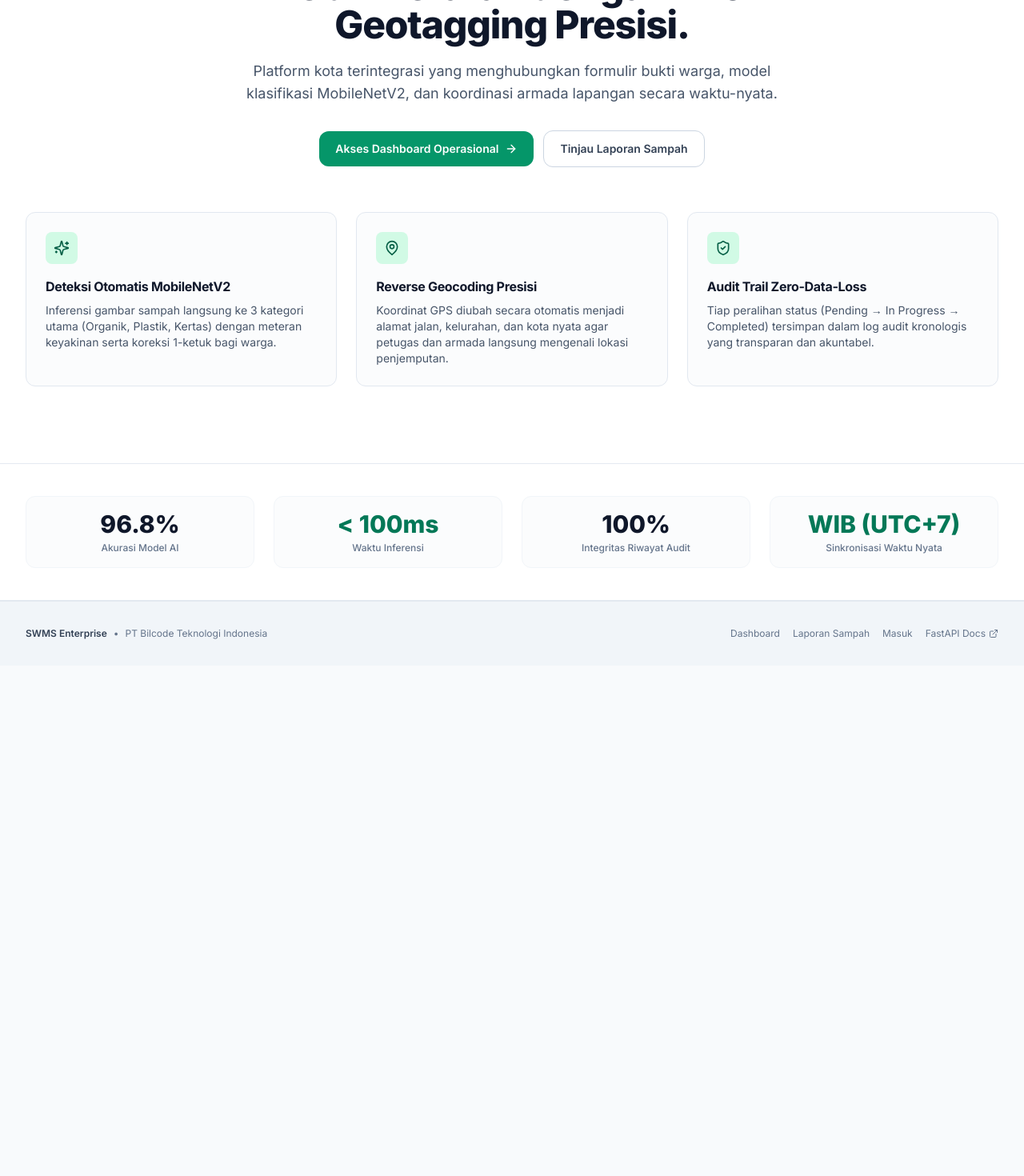
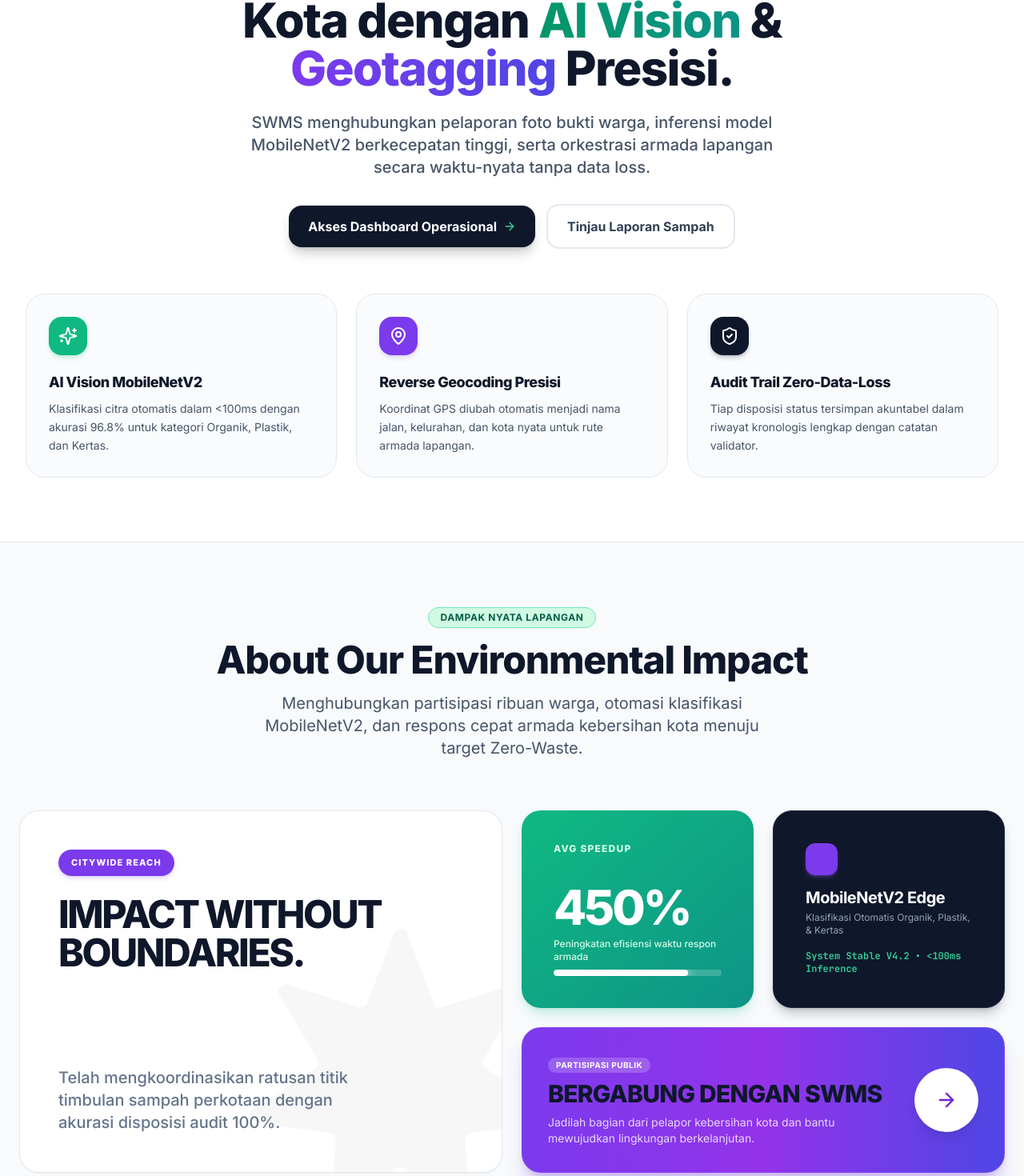
Before and after one commit to Rangga11268/smart-waste-management-system, a Next.js app in the folder web/: page / in a window 1280 px wide. Shown: the part 280-1750 px from the top of the page at 80% size. Before the commit the page ends 1112 px from the top, so only its background shows below. Built offline with nearby package versions, Linux system fonts and the light colour scheme.

Commit message:
feat(web): integrate shadcn card & about-bento showcase into landing page with harmonized hero styles

```diff
--- a/web/src/app/page.tsx
+++ b/web/src/app/page.tsx
@@ -16,6 +16,7 @@ import {
   ExternalLink,
 } from 'lucide-react';
 import Logo from '@/components/Logo';
+import AboutBento from '@/components/ui/about-bento';
 
 export default function LandingPage() {
   const [isAuthenticated, setIsAuthenticated] = useState<boolean>(false);
@@ -80,133 +81,137 @@ export default function LandingPage() {
         </div>
       </header>
 
-      {/* Hero Section */}
-      <section className="relative pt-12 pb-16 lg:pt-20 lg:pb-24 border-b border-slate-200/90 bg-white">
-        <div className="max-w-7xl mx-auto px-4 sm:px-6 lg:px-8">
-          <div className="text-center max-w-3xl mx-auto space-y-5">
-            <div className="inline-flex items-center gap-2 rounded-full border border-emerald-200 bg-emerald-50 px-3.5 py-1 text-xs font-semibold text-emerald-800">
-              <Sparkles className="h-3.5 w-3.5 text-emerald-600" />
-              <span>Smart Waste Management System (SWMS)</span>
+      {/* Hero Section (Connected to Bento Style: Bold, High-Contrast & Modern) */}
+      <section className="relative pt-16 pb-16 lg:pt-24 lg:pb-20 border-b border-slate-200 bg-white overflow-hidden">
+        <div className="max-w-7xl mx-auto px-4 sm:px-6 lg:px-8 relative z-10">
+          <div className="text-center max-w-3xl mx-auto space-y-6">
+            {/* Pill Eyebrow */}
+            <div className="inline-flex items-center gap-2 rounded-full border border-violet-200 bg-violet-50 px-4 py-1.5 text-xs font-bold uppercase tracking-wider text-violet-700 shadow-xs">
+              <Sparkles className="h-3.5 w-3.5 text-violet-600" />
+              <span>Smart Waste Management Platform</span>
             </div>
 
-            <h1 className="text-3xl sm:text-4xl lg:text-5xl font-extrabold tracking-tight text-slate-900 leading-tight">
-              Pengelolaan Sampah Perkotaan Lebih Terarah dengan AI & Geotagging Presisi.
+            {/* Hero Main Heading */}
+            <h1 className="text-4xl sm:text-5xl lg:text-6xl font-black tracking-tight text-slate-900 leading-[1.1]">
+              Akselerasi Keberlanjutan Kota dengan <span className="bg-gradient-to-r from-emerald-600 to-teal-600 bg-clip-text text-transparent">AI Vision</span> & <span className="bg-gradient-to-r from-violet-600 to-indigo-600 bg-clip-text text-transparent">Geotagging</span> Presisi.
             </h1>
 
-            <p className="text-base sm:text-lg text-slate-600 leading-relaxed max-w-2xl mx-auto">
-              Platform kota terintegrasi yang menghubungkan formulir bukti warga, model klasifikasi MobileNetV2, dan koordinasi armada lapangan secara waktu-nyata.
+            {/* Subtitle */}
+            <p className="text-base sm:text-xl text-slate-600 leading-relaxed max-w-2xl mx-auto font-medium">
+              SWMS menghubungkan pelaporan foto bukti warga, inferensi model MobileNetV2 berkecepatan tinggi, serta orkestrasi armada lapangan secara waktu-nyata tanpa data loss.
             </p>
 
-            <div className="flex flex-wrap items-center justify-center gap-3 pt-3">
+            {/* CTAs */}
+            <div className="flex flex-wrap items-center justify-center gap-3.5 pt-2">
               <Link
                 href="/dashboard"
-                className="inline-flex items-center gap-2 rounded-xl bg-emerald-600 px-5 py-3 text-sm font-semibold text-white shadow-xs hover:bg-emerald-700 active:scale-[0.98] transition-all"
+                className="inline-flex items-center gap-2 rounded-2xl bg-slate-900 px-6 py-3.5 text-sm sm:text-base font-bold text-white shadow-lg shadow-slate-950/20 hover:bg-slate-800 active:scale-[0.98] transition-all"
               >
                 <span>Akses Dashboard Operasional</span>
-                <ArrowRight className="h-4 w-4" />
+                <ArrowRight className="h-4 w-4 text-emerald-400" />
               </Link>
               <Link
                 href="/reports"
-                className="inline-flex items-center gap-2 rounded-xl border border-slate-300 bg-white px-5 py-3 text-sm font-semibold text-slate-700 hover:bg-slate-50 hover:text-slate-900 active:scale-[0.98] transition-all"
+                className="inline-flex items-center gap-2 rounded-2xl border-2 border-slate-200 bg-white px-6 py-3.5 text-sm sm:text-base font-bold text-slate-700 hover:border-slate-300 hover:bg-slate-50 active:scale-[0.98] transition-all"
               >
                 <span>Tinjau Laporan Sampah</span>
               </Link>
             </div>
           </div>
 
-          {/* Core Feature Matrix */}
+          {/* Quick Pillar Preview Grid */}
           <div className="mt-14 grid grid-cols-1 md:grid-cols-3 gap-6">
-            {/* Feature 1 */}
-            <div className="rounded-xl border border-slate-200 bg-slate-50/60 p-6 hover:bg-white hover:border-slate-300 transition-all">
-              <div className="flex h-10 w-10 items-center justify-center rounded-lg bg-emerald-100 text-emerald-800 mb-4 font-bold">
-                <Sparkles className="h-5 w-5" />
+            <div className="rounded-3xl border border-slate-200 bg-slate-50/80 p-7 hover:bg-white hover:border-slate-300 hover:shadow-md transition-all">
+              <div className="flex h-12 w-12 items-center justify-center rounded-2xl bg-emerald-500 text-white mb-5 shadow-md shadow-emerald-500/20">
+                <Sparkles className="h-6 w-6" />
               </div>
-              <h3 className="text-base font-bold text-slate-900">
-                Deteksi Otomatis MobileNetV2
+              <h3 className="text-lg font-extrabold text-slate-900 tracking-tight">
+                AI Vision MobileNetV2
               </h3>
-              <p className="mt-2 text-xs sm:text-sm text-slate-600 leading-relaxed">
-                Inferensi gambar sampah langsung ke 3 kategori utama (Organik, Plastik, Kertas) dengan meteran keyakinan serta koreksi 1-ketuk bagi warga.
+              <p className="mt-2 text-sm text-slate-600 leading-relaxed font-normal">
+                Klasifikasi citra otomatis dalam &lt;100ms dengan akurasi 96.8% untuk kategori Organik, Plastik, dan Kertas.
               </p>
             </div>
 
-            {/* Feature 2 */}
-            <div className="rounded-xl border border-slate-200 bg-slate-50/60 p-6 hover:bg-white hover:border-slate-300 transition-all">
-              <div className="flex h-10 w-10 items-center justify-center rounded-lg bg-emerald-100 text-emerald-800 mb-4 font-bold">
-                <MapPin className="h-5 w-5" />
+            <div className="rounded-3xl border border-slate-200 bg-slate-50/80 p-7 hover:bg-white hover:border-slate-300 hover:shadow-md transition-all">
+              <div className="flex h-12 w-12 items-center justify-center rounded-2xl bg-violet-600 text-white mb-5 shadow-md shadow-violet-500/20">
+                <MapPin className="h-6 w-6" />
               </div>
-              <h3 className="text-base font-bold text-slate-900">
+              <h3 className="text-lg font-extrabold text-slate-900 tracking-tight">
                 Reverse Geocoding Presisi
               </h3>
-              <p className="mt-2 text-xs sm:text-sm text-slate-600 leading-relaxed">
-                Koordinat GPS diubah secara otomatis menjadi alamat jalan, kelurahan, dan kota nyata agar petugas dan armada langsung mengenali lokasi penjemputan.
+              <p className="mt-2 text-sm text-slate-600 leading-relaxed font-normal">
+                Koordinat GPS diubah otomatis menjadi nama jalan, kelurahan, dan kota nyata untuk rute armada lapangan.
               </p>
             </div>
 
-            {/* Feature 3 */}
-            <div className="rounded-xl border border-slate-200 bg-slate-50/60 p-6 hover:bg-white hover:border-slate-300 transition-all">
-              <div className="flex h-10 w-10 items-center justify-center rounded-lg bg-emerald-100 text-emerald-800 mb-4 font-bold">
-                <ShieldCheck className="h-5 w-5" />
+            <div className="rounded-3xl border border-slate-200 bg-slate-50/80 p-7 hover:bg-white hover:border-slate-300 hover:shadow-md transition-all">
+              <div className="flex h-12 w-12 items-center justify-center rounded-2xl bg-slate-900 text-white mb-5 shadow-md shadow-slate-900/20">
+                <ShieldCheck className="h-6 w-6" />
               </div>
-              <h3 className="text-base font-bold text-slate-900">
+              <h3 className="text-lg font-extrabold text-slate-900 tracking-tight">
                 Audit Trail Zero-Data-Loss
               </h3>
-              <p className="mt-2 text-xs sm:text-sm text-slate-600 leading-relaxed">
-                Tiap peralihan status (Pending &rarr; In Progress &rarr; Completed) tersimpan dalam log audit kronologis yang transparan dan akuntabel.
+              <p className="mt-2 text-sm text-slate-600 leading-relaxed font-normal">
+                Tiap disposisi status tersimpan akuntabel dalam riwayat kronologis lengkap dengan catatan validator.
               </p>
             </div>
           </div>
         </div>
       </section>
 
+      {/* About Bento Section (High-Contrast Impact Showcase) */}
+      <AboutBento />
+
       {/* Metrics Strip */}
-      <section className="border-b border-slate-200 bg-white py-10">
+      <section className="border-y border-slate-200 bg-white py-12">
         <div className="max-w-7xl mx-auto px-4 sm:px-6 lg:px-8">
           <div className="grid grid-cols-2 md:grid-cols-4 gap-6 text-center">
-            <div className="p-4 rounded-xl border border-slate-100 bg-slate-50/50">
-              <div className="text-2xl sm:text-3xl font-extrabold text-slate-900">96.8%</div>
-              <div className="mt-1 text-xs text-slate-500 font-medium">Akurasi Model AI</div>
+            <div className="p-6 rounded-2xl border border-slate-200/80 bg-slate-50/60">
+              <div className="text-3xl sm:text-4xl font-black text-slate-900 tracking-tight">96.8%</div>
+              <div className="mt-1.5 text-xs sm:text-sm text-slate-500 font-semibold">Akurasi Model AI</div>
             </div>
-            <div className="p-4 rounded-xl border border-slate-100 bg-slate-50/50">
-              <div className="text-2xl sm:text-3xl font-extrabold text-emerald-700">&lt; 100ms</div>
-              <div className="mt-1 text-xs text-slate-500 font-medium">Waktu Inferensi</div>
+            <div className="p-6 rounded-2xl border border-slate-200/80 bg-slate-50/60">
+              <div className="text-3xl sm:text-4xl font-black text-emerald-600 tracking-tight">&lt; 100ms</div>
+              <div className="mt-1.5 text-xs sm:text-sm text-slate-500 font-semibold">Waktu Inferensi Edge</div>
             </div>
-            <div className="p-4 rounded-xl border border-slate-100 bg-slate-50/50">
-              <div className="text-2xl sm:text-3xl font-extrabold text-slate-900">100%</div>
-              <div className="mt-1 text-xs text-slate-500 font-medium">Integritas Riwayat Audit</div>
+            <div className="p-6 rounded-2xl border border-slate-200/80 bg-slate-50/60">
+              <div className="text-3xl sm:text-4xl font-black text-violet-600 tracking-tight">100%</div>
+              <div className="mt-1.5 text-xs sm:text-sm text-slate-500 font-semibold">Integritas Audit Trail</div>
             </div>
-            <div className="p-4 rounded-xl border border-slate-100 bg-slate-50/50">
-              <div className="text-2xl sm:text-3xl font-extrabold text-emerald-700">WIB (UTC+7)</div>
-              <div className="mt-1 text-xs text-slate-500 font-medium">Sinkronisasi Waktu Nyata</div>
+            <div className="p-6 rounded-2xl border border-slate-200/80 bg-slate-50/60">
+              <div className="text-3xl sm:text-4xl font-black text-slate-900 tracking-tight">WIB (UTC+7)</div>
+              <div className="mt-1.5 text-xs sm:text-sm text-slate-500 font-semibold">Sinkronisasi Waktu Nyata</div>
             </div>
           </div>
         </div>
       </section>
 
       {/* Footer */}
-      <footer className="mt-auto py-8 bg-slate-100 border-t border-slate-200 text-slate-500 text-xs">
-        <div className="max-w-7xl mx-auto px-4 sm:px-6 lg:px-8 flex flex-col sm:flex-row items-center justify-between gap-4">
-          <div className="flex items-center gap-2">
-            <span className="font-semibold text-slate-700">SWMS Enterprise</span>
-            <span>&bull;</span>
-            <span>PT Bilcode Teknologi Indonesia</span>
+      <footer className="mt-auto py-10 bg-slate-900 text-slate-400 text-xs">
+        <div className="max-w-7xl mx-auto px-4 sm:px-6 lg:px-8 flex flex-col sm:flex-row items-center justify-between gap-6">
+          <div className="flex items-center gap-3">
+            <Logo size={28} showText={true} variant="inverted" />
+            <span className="text-slate-600">|</span>
+            <span className="text-slate-300 font-medium">PT Bilcode Teknologi Indonesia</span>
           </div>
-          <div className="flex items-center gap-4">
-            <Link href="/dashboard" className="hover:text-slate-800 transition-colors">
+          <div className="flex items-center gap-5">
+            <Link href="/dashboard" className="hover:text-white transition-colors">
               Dashboard
             </Link>
-            <Link href="/reports" className="hover:text-slate-800 transition-colors">
+            <Link href="/reports" className="hover:text-white transition-colors">
               Laporan Sampah
             </Link>
-            <Link href="/login" className="hover:text-slate-800 transition-colors">
-              Masuk
+            <Link href="/login" className="hover:text-white transition-colors">
+              Masuk Portal
             </Link>
             <a
               href="http://localhost:8000/docs"
               target="_blank"
               rel="noopener noreferrer"
-              className="hover:text-emerald-700 transition-colors inline-flex items-center gap-1"
+              className="hover:text-emerald-400 transition-colors inline-flex items-center gap-1 font-semibold"
             >
-              <span>FastAPI Docs</span>
+              <span>API Docs</span>
               <ExternalLink className="h-3 w-3" />
             </a>
           </div>
--- /dev/null
+++ b/web/src/components/ui/about-bento.tsx
@@ -0,0 +1,108 @@
+"use client";
+
+import { Card } from "@/components/ui/card";
+import React from "react";
+import Link from "next/link";
+import { ArrowRight } from "lucide-react";
+
+export function AboutBento() {
+  return (
+    <section className="bg-slate-50 py-20 px-6 font-sans">
+      <div className="max-w-7xl mx-auto">
+        <div className="text-center mb-16">
+          <div className="inline-flex items-center gap-2 px-3.5 py-1 rounded-full bg-emerald-100 border border-emerald-300 text-emerald-800 text-xs font-bold uppercase tracking-wider mb-4">
+            Dampak Nyata Lapangan
+          </div>
+          <h2 className="text-4xl sm:text-5xl font-black text-slate-900 tracking-tight mb-4">
+            About Our Environmental Impact
+          </h2>
+          <p className="text-lg sm:text-xl text-slate-600 max-w-2xl mx-auto leading-relaxed">
+            Menghubungkan partisipasi ribuan warga, otomasi klasifikasi MobileNetV2, dan respons cepat armada kebersihan kota menuju target Zero-Waste.
+          </p>
+        </div>
+
+        <div className="grid grid-cols-1 md:grid-cols-4 gap-6">
+          {/* Card 1: Large Feature (Global / Citywide Reach) */}
+          <Card className="md:col-span-2 md:row-span-2 bg-white rounded-3xl p-8 sm:p-12 flex flex-col justify-between border border-slate-200/90 relative overflow-hidden group shadow-sm hover:shadow-xl transition-all duration-300">
+            <svg
+              width="377"
+              height="368"
+              className="w-[340px] sm:w-[380px] fill-neutral-100/80 absolute -bottom-16 group-hover:rotate-180 transition-transform duration-1000 ease-in-out -right-16 pointer-events-none"
+              viewBox="0 0 377 368"
+              fill="none"
+              xmlns="http://www.w3.org/2000/svg"
+              aria-hidden="true"
+            >
+              <path d="M179.692 5.79814C182.635 -1.93287 193.572 -1.93285 196.515 5.79816L229.505 92.466C231.206 96.9342 236.103 99.2928 240.657 97.8366L328.986 69.5929C336.865 67.0735 343.684 75.6242 339.474 82.7452L292.284 162.574C289.851 166.69 291.061 171.99 295.038 174.642L372.192 226.091C379.075 230.68 376.641 241.343 368.449 242.491L276.613 255.369C271.878 256.033 268.489 260.283 268.895 265.047L276.776 357.445C277.479 365.688 267.625 370.433 261.619 364.744L194.293 300.973C190.821 297.686 185.386 297.686 181.914 300.973L114.588 364.744C108.582 370.433 98.7281 365.688 99.4311 357.445L107.312 265.047C107.718 260.283 104.329 256.033 99.5941 255.369L7.7582 242.491C-0.433812 241.343 -2.86746 230.68 4.01488 226.091L81.1687 174.642C85.1465 171.99 86.3561 166.69 83.9231 162.574L36.7325 82.7452C32.523 75.6242 39.342 67.0735 47.2212 69.5929L135.55 97.8366C140.104 99.2928 145.001 96.9342 146.702 92.4659L179.692 5.79814Z" />
+            </svg>
+            <div className="space-y-6 relative z-10">
+              <div className="inline-flex px-4 py-2 rounded-full bg-violet-600 text-white text-[11px] font-black uppercase tracking-widest shadow-md shadow-violet-500/20">
+                Citywide Reach
+              </div>
+              <h3 className="text-4xl sm:text-5xl font-black text-slate-900 tracking-tighter leading-tight">
+                IMPACT WITHOUT
+                <br />
+                BOUNDARIES.
+              </h3>
+            </div>
+            <div className="mt-12 relative z-10">
+              <p className="text-lg sm:text-xl text-slate-500 font-medium leading-relaxed max-w-sm">
+                Telah mengkoordinasikan ratusan titik timbulan sampah perkotaan dengan akurasi disposisi audit 100%.
+              </p>
+            </div>
+          </Card>
+
+          {/* Card 2: Growth Metric (Emerald Card) */}
+          <Card className="bg-gradient-to-br from-emerald-500 to-teal-600 rounded-3xl p-8 sm:p-10 text-white flex flex-col border-none justify-between shadow-lg shadow-emerald-500/20 hover:scale-[1.02] transition-transform">
+            <span className="text-xs font-black uppercase tracking-widest text-emerald-100">
+              Avg Speedup
+            </span>
+            <div className="space-y-2">
+              <span className="text-5xl sm:text-6xl font-black tracking-tighter">450%</span>
+              <p className="text-xs text-emerald-100 font-medium">Peningkatan efisiensi waktu respon armada</p>
+              <div className="h-2 w-full bg-white/20 rounded-full overflow-hidden mt-3">
+                <div className="h-full w-4/5 bg-white rounded-full shadow-[0_0_12px_rgba(255,255,255,0.9)]" />
+              </div>
+            </div>
+          </Card>
+
+          {/* Card 3: System Stability / AI Engine (Dark Charcoal Card) */}
+          <Card className="bg-slate-900 rounded-3xl p-8 sm:p-10 text-white flex flex-col justify-center gap-4 border border-slate-800 shadow-lg shadow-slate-950/20 hover:scale-[1.02] transition-transform">
+            <div className="h-10 w-10 rounded-xl bg-violet-600 flex items-center justify-center shadow-md shadow-violet-500/30">
+              <div className="h-4 w-4 bg-white rounded-full animate-ping" />
+            </div>
+            <div>
+              <h4 className="text-xl font-bold tracking-tight text-white leading-tight">MobileNetV2 Edge</h4>
+              <p className="text-xs text-slate-400 mt-1">Klasifikasi Otomatis Organik, Plastik, & Kertas</p>
+            </div>
+            <p className="text-xs text-emerald-400 font-mono font-semibold">System Stable V4.2 • &lt;100ms Inference</p>
+          </Card>
+
+          {/* Card 4: Community Call to Action (Violet Card) */}
+          <Card className="md:col-span-2 rounded-3xl p-6 sm:p-8 border border-violet-500/30 flex flex-col sm:flex-row gap-6 items-start sm:items-center justify-between cursor-pointer bg-gradient-to-r from-violet-600 via-purple-600 to-indigo-600 shadow-xl shadow-violet-600/25 hover:shadow-violet-600/35 transition-all duration-300 group overflow-hidden">
+            <div className="space-y-2 relative z-10 text-white">
+              <div className="inline-flex items-center gap-1.5 px-2.5 py-0.5 rounded-full bg-white/20 text-[10px] font-bold uppercase tracking-wider text-white">
+                Partisipasi Publik
+              </div>
+              <h4 className="text-2xl sm:text-3xl font-black uppercase tracking-tight">
+                Bergabung dengan SWMS
+              </h4>
+              <p className="text-white/80 text-sm max-w-md">
+                Jadilah bagian dari pelapor kebersihan kota dan bantu mewujudkan lingkungan berkelanjutan.
+              </p>
+            </div>
+            <Link
+              href="/login"
+              className="h-16 w-16 sm:h-20 sm:w-20 shrink-0 rounded-full flex items-center justify-center text-2xl sm:text-3xl bg-white text-violet-700 shadow-lg group-hover:scale-110 group-hover:bg-slate-50 transition-all duration-300 relative z-10"
+              aria-label="Masuk ke portal SWMS"
+            >
+              <ArrowRight className="h-7 w-7 text-violet-700" />
+            </Link>
+          </Card>
+        </div>
+      </div>
+    </section>
+  );
+}
+
+export default AboutBento;
--- /dev/null
+++ b/web/src/components/ui/card.tsx
@@ -0,0 +1,79 @@
+import * as React from "react"
+
+import { cn } from "@/lib/utils"
+
+const Card = React.forwardRef<
+  HTMLDivElement,
+  React.HTMLAttributes<HTMLDivElement>
+>(({ className, ...props }, ref) => (
+  <div
+    ref={ref}
+    className={cn(
+      "rounded-lg border bg-card text-card-foreground shadow-sm",
+      className,
+    )}
+    {...props}
+  />
+))
+Card.displayName = "Card"
+
+const CardHeader = React.forwardRef<
+  HTMLDivElement,
+  React.HTMLAttributes<HTMLDivElement>
+>(({ className, ...props }, ref) => (
+  <div
+    ref={ref}
+    className={cn("flex flex-col space-y-1.5 p-6", className)}
+    {...props}
+  />
+))
+CardHeader.displayName = "CardHeader"
+
+const CardTitle = React.forwardRef<
+  HTMLParagraphElement,
+  React.HTMLAttributes<HTMLHeadingElement>
+>(({ className, ...props }, ref) => (
+  <h3
+    ref={ref}
+    className={cn(
+      "text-2xl font-semibold leading-none tracking-tight",
+      className,
+    )}
+    {...props}
+  />
+))
+CardTitle.displayName = "CardTitle"
+
+const CardDescription = React.forwardRef<
+  HTMLParagraphElement,
+  React.HTMLAttributes<HTMLParagraphElement>
+>(({ className, ...props }, ref) => (
+  <p
+    ref={ref}
+    className={cn("text-sm text-muted-foreground", className)}
+    {...props}
+  />
+))
+CardDescription.displayName = "CardDescription"
+
+const CardContent = React.forwardRef<
+  HTMLDivElement,
+  React.HTMLAttributes<HTMLDivElement>
+>(({ className, ...props }, ref) => (
+  <div ref={ref} className={cn("p-6 pt-0", className)} {...props} />
+))
+CardContent.displayName = "CardContent"
+
+const CardFooter = React.forwardRef<
+  HTMLDivElement,
+  React.HTMLAttributes<HTMLDivElement>
+>(({ className, ...props }, ref) => (
+  <div
+    ref={ref}
+    className={cn("flex items-center p-6 pt-0", className)}
+    {...props}
+  />
+))
+CardFooter.displayName = "CardFooter"
+
+export { Card, CardHeader, CardFooter, CardTitle, CardDescription, CardContent }
--- /dev/null
+++ b/web/src/components/ui/demo.tsx
@@ -0,0 +1,5 @@
+import AboutBento from "@/components/ui/about-bento";
+
+export default function Default() {
+  return <AboutBento />;
+}
```
Also changed, not shown: 1 other file (tests, documents, lock files or other folders).
